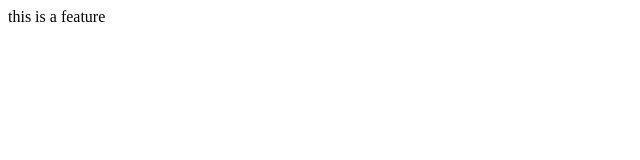
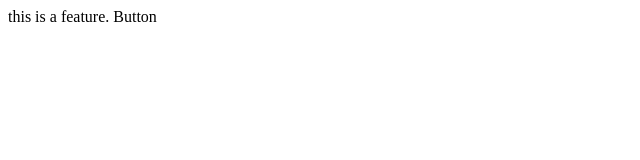
Before and after one commit to ravirch/Temp, a plain HTML site: page index.html in a window 1280 px wide. Shown: the full height of the page, 0-640 px from the left. Drawn offline with Linux system fonts and the light colour scheme.

```diff
--- a/index.html
+++ b/index.html
@@ -1 +1 @@
-<p> this is a feature</p>
+<p> this is a feature. Button</p>
```
